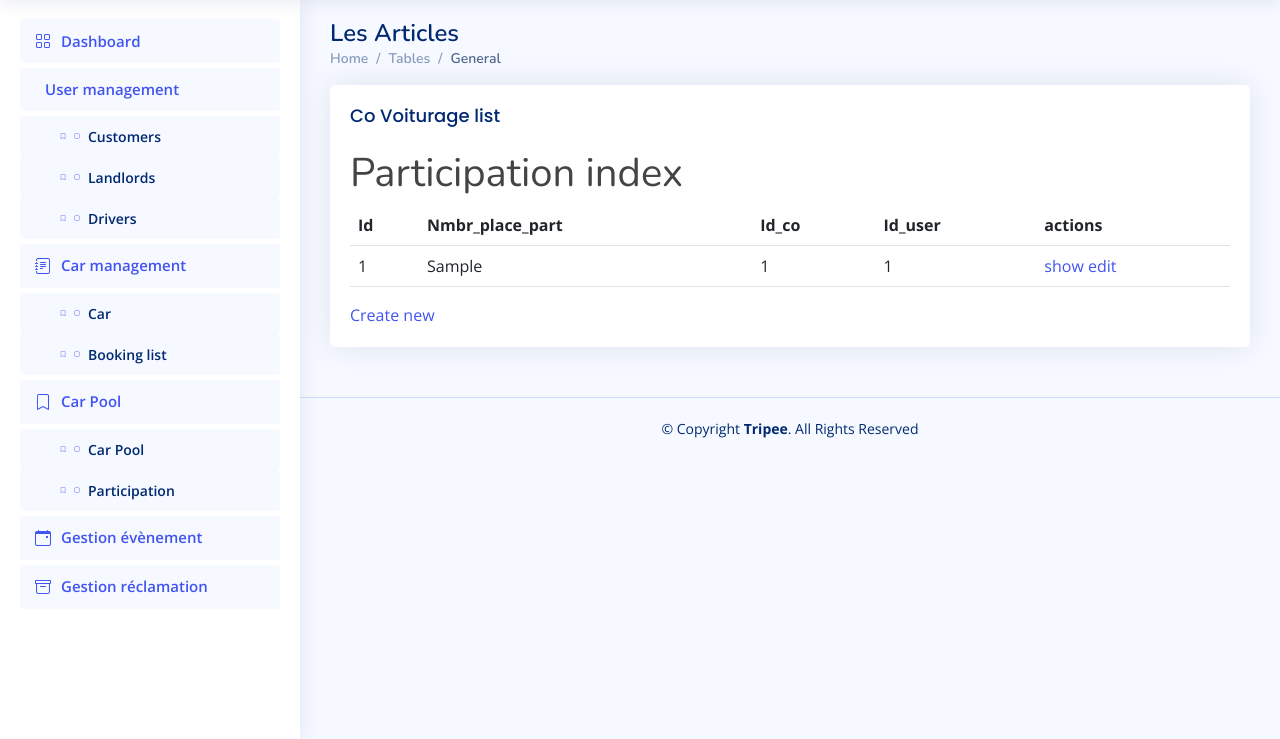
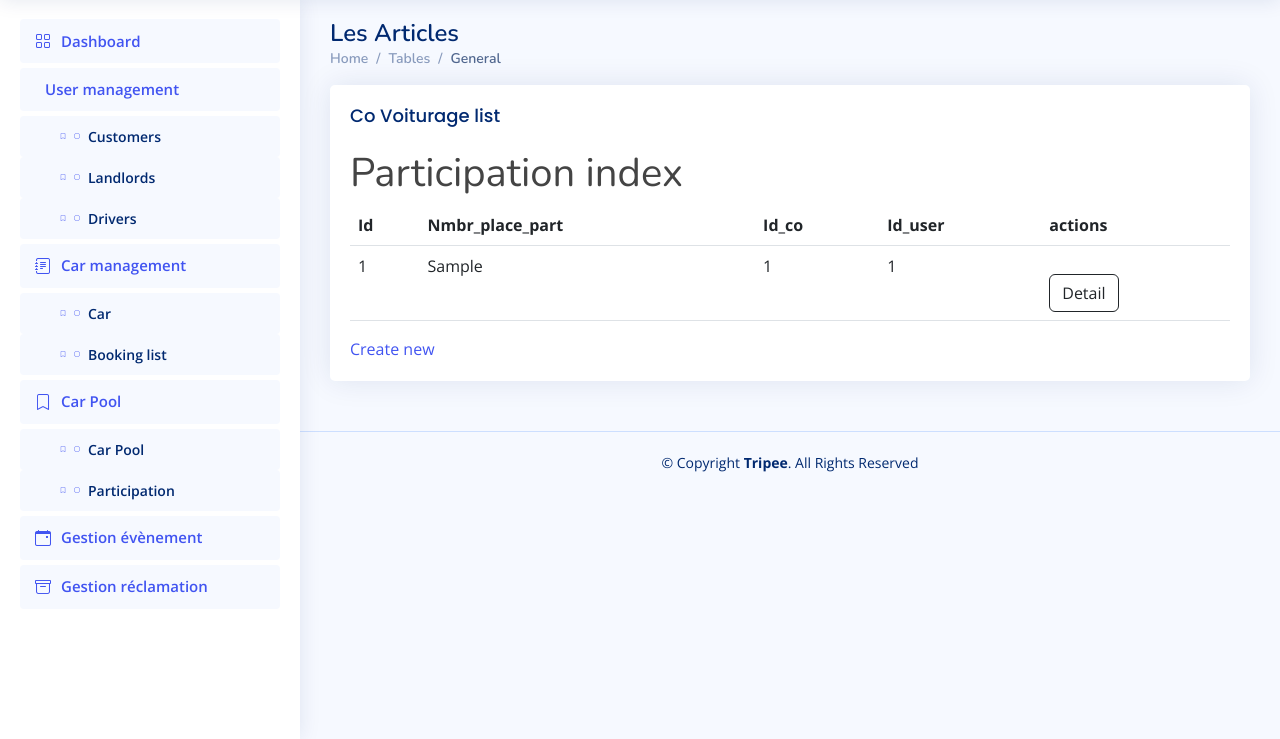
Before and after one commit to ihebkh/trippie_web, a Symfony app: template templates/participation/index.html.twig in a window 1280 px wide. Shown: the part 61-800 px from the top of the page. Run offline with Twig, Linux system fonts and the light colour scheme; the template is opened without the code that fills it: most values are stand-ins (such as "Sample title", 1, 10 or a date in 2020); some libraries are stand-ins or nearby versions.

Commit message:
crud last change

```diff
--- a/templates/participation/index.html.twig
+++ b/templates/participation/index.html.twig
@@ -68,10 +68,12 @@
 											<td>{{ participation.nmbrPlacePart }}</td>
 											<td>{{ participation.idCo }}</td>
 											<td>{{ participation.idUser }}</td>
-											<td>
-												<a href="{{ path('app_participation_show', {'id': participation.id}) }}">show</a>
-												<a href="{{ path('app_participation_edit', {'id': participation.id}) }}">edit</a>
+																				<td>
+												<a href="{{ path('app_participation_show', {'id': participation.id}) }}"></a>
+													<button type="button" class="btn btn-outline-dark">Detail</button>
+												</a>
 											</td>
+
 										</tr>
 									{% else %}
 										<tr>
```
